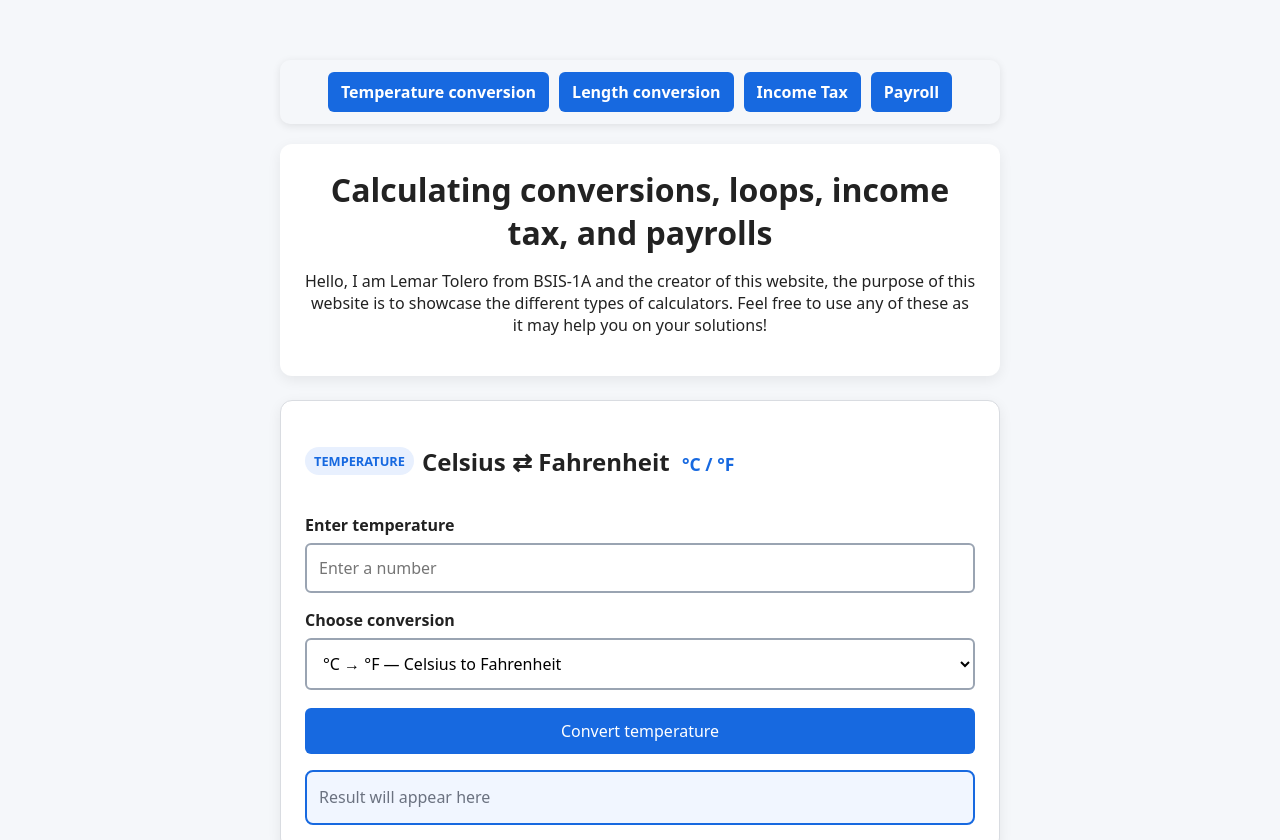
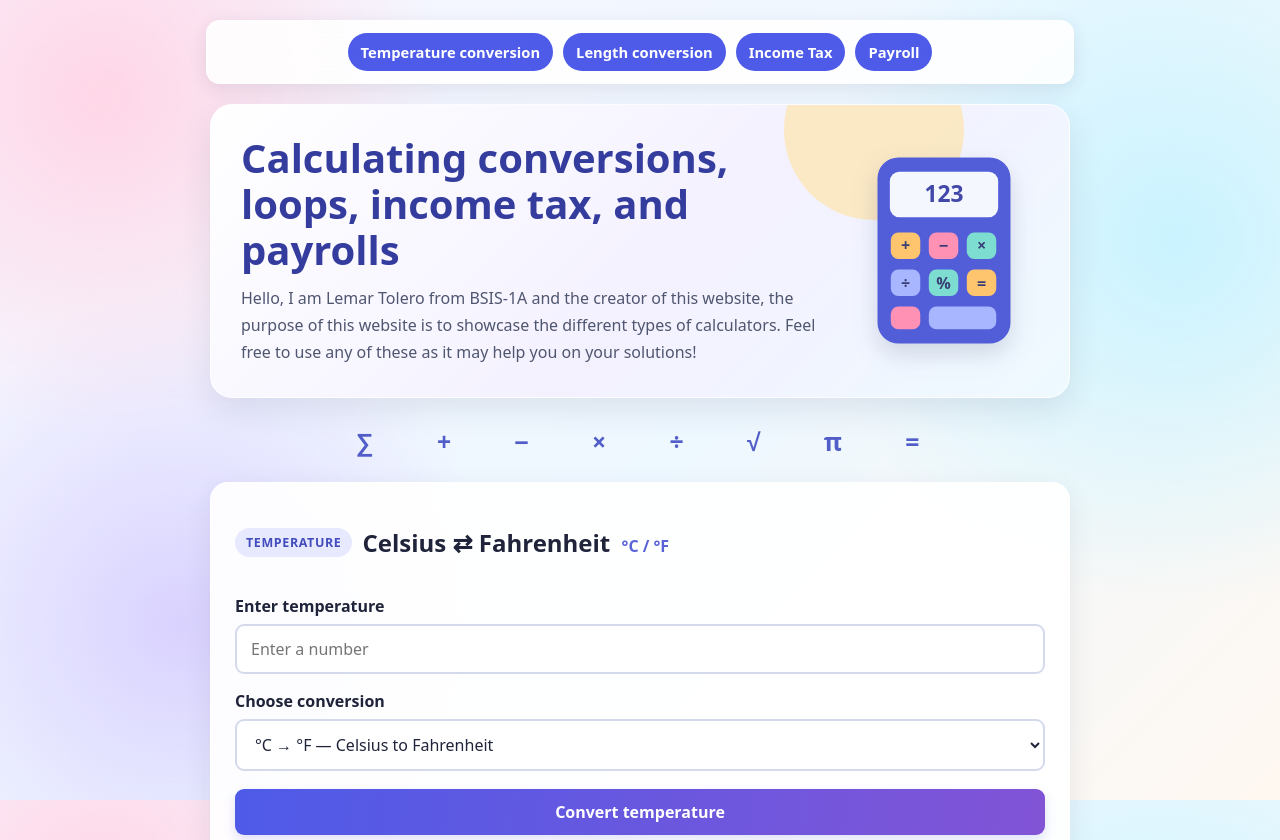
Before and after one commit to ltolero-arch/4-types-of-calculators, a plain HTML site: page index.html in a window 1280 px wide. Shown: the top 840 px of the page. Drawn offline with Linux system fonts and the light colour scheme.

Commit message:
Updated calculator

```diff
--- a/index.html
+++ b/index.html
@@ -3,7 +3,8 @@
 <head>
   <meta charset="UTF-8" />
   <meta name="viewport" content="width=device-width, initial-scale=1.0" />
-  <title>Calculators</title>
+  <meta name="theme-color" content="#eef2ff" />
+  <title>Calculators by Lemar Tolero</title>
 
   <style>
     * {
@@ -15,12 +16,17 @@
     }
 
     body {
-      max-width: 760px;
-      margin: 40px auto;
+      max-width: 900px;
+      margin: 0 auto;
       padding: 20px;
-      background: #f5f7fa;
-      color: #222;
+      color: #20243a;
       font-family: system-ui, sans-serif;
+      background:
+        radial-gradient(circle at 8% 12%, #ffd6e7 0, transparent 25%),
+        radial-gradient(circle at 92% 30%, #c9f3ff 0, transparent 28%),
+        radial-gradient(circle at 14% 78%, #d9d2ff 0, transparent 26%),
+        linear-gradient(135deg, #f8f6ff, #eef8ff 55%, #fff8f1);
+      background-attachment: fixed;
     }
 
     .shortcut-nav {
@@ -31,78 +37,140 @@
       flex-wrap: wrap;
       justify-content: center;
       gap: 10px;
-      margin-bottom: 20px;
+      margin: 0 -4px 20px;
       padding: 12px;
-      border-radius: 10px;
-      background: #f5f7fa;
-      box-shadow: 0 2px 8px #00000018;
+      border: 1px solid #ffffffc9;
+      border-radius: 14px;
+      background: #ffffffdf;
+      box-shadow: 0 5px 18px #2c31521c;
+      backdrop-filter: blur(12px);
     }
 
     .shortcut-nav a {
-      display: inline-block;
       padding: 9px 13px;
-      border-radius: 6px;
-      background: #1769e0;
+      border-radius: 999px;
+      background: #4e5be8;
       color: white;
-      font-weight: 600;
+      font-size: 0.92rem;
+      font-weight: 700;
       text-decoration: none;
+      transition: transform 160ms ease, background 160ms ease;
     }
 
     .shortcut-nav a:hover,
-    .shortcut-nav a:focus {
-      background: #0e4fae;
+    .shortcut-nav a:focus-visible {
+      background: #3442c5;
+      transform: translateY(-2px);
     }
 
     header {
-      margin-bottom: 24px;
-      padding: 24px;
-      border-radius: 12px;
-      background: white;
-      text-align: center;
-      box-shadow: 0 4px 14px #00000012;
+      position: relative;
+      display: grid;
+      grid-template-columns: minmax(0, 1fr) 190px;
+      align-items: center;
+      gap: 24px;
+      margin-bottom: 26px;
+      padding: 30px;
+      overflow: hidden;
+      border: 1px solid #ffffffd9;
+      border-radius: 22px;
+      background: linear-gradient(135deg, #fff, #f4f1ff 55%, #eefaff);
+      box-shadow: 0 12px 32px #31365b1c;
+    }
+
+    header::before {
+      position: absolute;
+      top: -65px;
+      right: 105px;
+      width: 180px;
+      height: 180px;
+      border-radius: 50%;
+      background: #ffe4a8aa;
+      content: "";
+    }
+
+    .intro {
+      position: relative;
+      z-index: 1;
     }
 
     header h1 {
-      margin: 0 0 10px;
+      margin: 0 0 12px;
+      color: #343c9d;
+      font-size: clamp(1.7rem, 4vw, 2.5rem);
+      line-height: 1.15;
+    }
+
+    header p {
+      margin: 0;
+      color: #4f5670;
+      line-height: 1.7;
+    }
+
+    .hero-art {
+      position: relative;
+      z-index: 1;
+      width: 100%;
+      max-width: 190px;
+      justify-self: center;
+      filter: drop-shadow(0 10px 12px #35406b2e);
+    }
+
+    .math-decoration {
+      margin: 0 0 24px;
+      color: #515dc8;
+      font-size: clamp(1.1rem, 3vw, 1.55rem);
+      font-weight: 800;
+      letter-spacing: 0.18em;
+      text-align: center;
+      word-spacing: 0.35em;
     }
 
     .calculator {
-      margin: 20px 0;
+      margin: 22px 0;
       padding: 24px;
-      border: 1px solid #d9dce1;
-      border-radius: 12px;
-      background: white;
-      box-shadow: 0 4px 14px #00000012;
-      scroll-margin-top: 90px;
+      scroll-margin-top: 100px;
+      border: 1px solid #ffffffd9;
+      border-radius: 18px;
+      background: #ffffffed;
+      box-shadow: 0 10px 28px #30345219;
+      transition: transform 180ms ease, box-shadow 180ms ease;
+    }
+
+    .calculator:hover {
+      transform: translateY(-2px);
+      box-shadow: 0 14px 32px #30345225;
     }
 
     .calculator-heading {
       display: flex;
       align-items: center;
       flex-wrap: wrap;
-      gap: 8px;
+      gap: 10px;
     }
 
     .category-badge {
       display: inline-block;
-      padding: 5px 9px;
+      padding: 6px 11px;
       border-radius: 999px;
-      background: #e8f0fe;
-      color: #1769e0;
-      font-size: 0.8rem;
-      font-weight: bold;
+      background: #e7e9ff;
+      color: #424cbd;
+      font-size: 0.78rem;
+      font-weight: 800;
+      letter-spacing: 0.05em;
     }
 
     .calculator-symbol {
-      margin-left: 6px;
-      color: #1769e0;
-      font-size: 1.1rem;
+      margin-left: 5px;
+      color: #5963d7;
+      font-size: 1rem;
+      white-space: nowrap;
     }
 
     label {
       display: block;
       margin-top: 16px;
-      font-weight: 600;
+      font-weight: 650;
     }
 
     input,
@@ -110,61 +178,122 @@
     button {
       width: 100%;
       margin-top: 7px;
-      padding: 12px;
-      border-radius: 6px;
+      padding: 12px 14px;
+      border-radius: 9px;
       font: inherit;
     }
 
     input,
     select {
-      border: 2px solid #9aa4b2;
-      background: white;
+      border: 2px solid #d5d9ec;
+      background: #fff;
+      color: #20243a;
     }
 
     input:focus,
     select:focus {
-      border-color: #1769e0;
-      outline: 2px solid #1769e055;
+      border-color: #6974ed;
+      outline: 3px solid #6974ed35;
     }
 
     button {
       margin-top: 18px;
       border: 0;
-      background: #1769e0;
+      background: linear-gradient(100deg, #4e5be8, #8254d6);
       color: white;
+      font-weight: 750;
       cursor: pointer;
+      box-shadow: 0 5px 12px #555bd32e;
+      transition: transform 150ms ease, filter 150ms ease;
     }
 
     button:hover {
-      background: #0e4fae;
+      filter: brightness(1.06);
+      transform: translateY(-1px);
+    }
+
+    button:focus-visible,
+    a:focus-visible {
+      outline: 3px solid #f4a340;
+      outline-offset: 3px;
     }
 
     .result-box {
       min-height: 48px;
       margin-top: 16px;
-      padding: 12px;
-      border: 2px solid #1769e0;
-      border-radius: 8px;
-      background: #f1f6ff;
-      font-weight: bold;
+      padding: 12px 14px;
+      border: 2px solid #aeb5ff;
+      border-radius: 10px;
+      background: linear-gradient(110deg, #f1f3ff, #effaff);
+      color: #30365e;
+      font-weight: 700;
       line-height: 1.7;
       overflow-wrap: anywhere;
     }
 
     .result-box.empty {
-      color: #6b7280;
-      font-weight: normal;
+      color: #737991;
+      font-weight: 500;
     }
 
     .result-box.error {
-      border-color: #b42318;
-      background: #fff2f0;
-      color: #b42318;
+      border-color: #e28b91;
+      background: #fff0f1;
+      color: #a22734;
     }
 
     .hint {
-      color: #555;
+      color: #5b6277;
       font-size: 0.95rem;
+      line-height: 1.6;
+    }
+
+    .loop-item {
+      margin-top: 22px;
+      padding-top: 4px;
+    }
+
+    @media (max-width: 620px) {
+      body {
+        padding: 12px;
+      }
+
+      header {
+        grid-template-columns: 1fr;
+        padding: 23px;
+        text-align: center;
+      }
+
+      .hero-art {
+        width: 145px;
+        grid-row: 1;
+      }
+
+      .shortcut-nav {
+        gap: 7px;
+        padding: 9px;
+      }
+
+      .shortcut-nav a {
+        padding: 8px 10px;
+        font-size: 0.82rem;
+      }
+
+      .calculator {
+        padding: 19px;
+      }
+    }
+
+    @media (prefers-reduced-motion: reduce) {
+      html {
+        scroll-behavior: auto;
+      }
+
+      *,
+      *::before,
+      *::after {
+        transition-duration: 0.01ms !important;
+      }
     }
   </style>
 </head>
@@ -178,6 +307,7 @@
   </nav>
 
   <header>
+    <div class="intro">
       <h1>Calculating conversions, loops, income tax, and payrolls</h1>
       <p>
         Hello, I am Lemar Tolero from BSIS-1A and the creator of this website,
@@ -185,7 +315,48 @@
         calculators. Feel free to use any of these as it may help you on your
         solutions!
       </p>
+    </div>
+
+    <svg
+      class="hero-art"
+      viewBox="0 0 200 220"
+      role="img"
+      aria-labelledby="calculator-image-title"
+      xmlns="http://www.w3.org/2000/svg"
+    >
+      <title id="calculator-image-title">Colorful calculator illustration</title>
+      <rect x="30" y="12" width="140" height="196" rx="22" fill="#525ED8" />
+      <rect x="43" y="27" width="114" height="48" rx="10" fill="#F5F7FF" />
+      <text x="100" y="59" text-anchor="middle" fill="#4148A9"
+        font-family="system-ui, sans-serif" font-size="24" font-weight="700">
+        123
+      </text>
+      <rect x="44" y="91" width="31" height="28" rx="8" fill="#FFC56E" />
+      <rect x="84" y="91" width="31" height="28" rx="8" fill="#FF91B5" />
+      <rect x="124" y="91" width="31" height="28" rx="8" fill="#7EDDD1" />
+      <rect x="44" y="130" width="31" height="28" rx="8" fill="#A8B5FF" />
+      <rect x="84" y="130" width="31" height="28" rx="8" fill="#7EDDD1" />
+      <rect x="124" y="130" width="31" height="28" rx="8" fill="#FFC56E" />
+      <rect x="44" y="169" width="31" height="24" rx="8" fill="#FF91B5" />
+      <rect x="84" y="169" width="71" height="24" rx="8" fill="#A8B5FF" />
+      <text x="59.5" y="111" text-anchor="middle" fill="#383D75"
+        font-family="system-ui, sans-serif" font-size="17" font-weight="700">+</text>
+      <text x="99.5" y="111" text-anchor="middle" fill="#383D75"
+        font-family="system-ui, sans-serif" font-size="17" font-weight="700">−</text>
+      <text x="139.5" y="111" text-anchor="middle" fill="#383D75"
+        font-family="system-ui, sans-serif" font-size="17" font-weight="700">×</text>
+      <text x="59.5" y="150" text-anchor="middle" fill="#383D75"
+        font-family="system-ui, sans-serif" font-size="17" font-weight="700">÷</text>
+      <text x="99.5" y="150" text-anchor="middle" fill="#383D75"
+        font-family="system-ui, sans-serif" font-size="17" font-weight="700">%</text>
+      <text x="139.5" y="150" text-anchor="middle" fill="#383D75"
+        font-family="system-ui, sans-serif" font-size="17" font-weight="700">=</text>
+    </svg>
   </header>
+
+  <div class="math-decoration" aria-hidden="true">
+    ∑ &nbsp; + &nbsp; − &nbsp; × &nbsp; ÷ &nbsp; √ &nbsp; π &nbsp; =
+  </div>
 
   <main>
     <section
@@ -219,18 +390,12 @@
         Convert temperature
       </button>
 
-      <div
-        id="temperatureResult"
-        class="result-box empty"
-        aria-live="polite"
-      >Result will appear here</div>
+      <div id="temperatureResult" class="result-box empty" aria-live="polite">
+        Result will appear here
+      </div>
     </section>
 
-    <section
-      id="length"
-      class="calculator"
-      aria-labelledby="length-heading"
-    >
+    <section id="length" class="calculator" aria-labelledby="length-heading">
       <div class="calculator-heading">
         <span class="category-badge">HEIGHT / LENGTH</span>
         <h2 id="length-heading">
@@ -256,11 +421,9 @@
 
       <button id="lengthButton" type="button">Convert length</button>
 
-      <div
-        id="lengthResult"
-        class="result-box empty"
-        aria-live="polite"
-      >Result will appear here</div>
+      <div id="lengthResult" class="result-box empty" aria-live="polite">
+        Result will appear here
+      </div>
     </section>
 
     <section
@@ -302,11 +465,9 @@
         Calculate income tax
       </button>
 
-      <div
-        id="incomeTaxResult"
-        class="result-box empty"
-        aria-live="polite"
-      >Result will appear here</div>
+      <div id="incomeTaxResult" class="result-box empty" aria-live="polite">
+        Result will appear here
+      </div>
     </section>
 
     <section class="calculator" aria-labelledby="loop-heading">
@@ -318,6 +479,7 @@
         </h2>
       </div>
 
+      <div class="loop-item">
         <h3>Factorial — while loop</h3>
         <label for="factorialNumber">Whole number from 0 to 170</label>
         <input
@@ -331,12 +493,12 @@
         <button id="factorialButton" type="button">
           Calculate factorial
         </button>
-      <div
-        id="factorialResult"
-        class="result-box empty"
-        aria-live="polite"
-      >Result will appear here</div>
+        <div id="factorialResult" class="result-box empty" aria-live="polite">
+          Result will appear here
+        </div>
+      </div>
 
+      <div class="loop-item">
         <h3>Sum — do...while loop</h3>
         <label for="sumNumbers">Numbers separated by commas</label>
         <input
@@ -345,12 +507,12 @@
           placeholder="Example: 5, 10, 15"
         />
         <button id="sumButton" type="button">Calculate sum</button>
-      <div
-        id="sumResult"
-        class="result-box empty"
-        aria-live="polite"
-      >Result will appear here</div>
+        <div id="sumResult" class="result-box empty" aria-live="polite">
+          Result will appear here
+        </div>
+      </div>
 
+      <div class="loop-item">
         <h3>Average — for loop</h3>
         <label for="averageNumbers">Numbers separated by commas</label>
         <input
@@ -359,18 +521,13 @@
           placeholder="Example: 5, 10, 15"
         />
         <button id="averageButton" type="button">Calculate average</button>
-      <div
-        id="averageResult"
-        class="result-box empty"
-        aria-live="polite"
-      >Result will appear here</div>
+        <div id="averageResult" class="result-box empty" aria-live="polite">
+          Result will appear here
+        </div>
+      </div>
     </section>
 
-    <section
-      id="payroll"
-      class="calculator"
-      aria-labelledby="payroll-heading"
-    >
+    <section id="payroll" class="calculator" aria-labelledby="payroll-heading">
       <div class="calculator-heading">
         <span class="category-badge">PAYROLL</span>
         <h2 id="payroll-heading">
@@ -419,15 +576,11 @@
         value="10"
       />
 
-      <button id="payrollButton" type="button">
-        Calculate payroll
-      </button>
+      <button id="payrollButton" type="button">Calculate payroll</button>
 
-      <div
-        id="payrollResult"
-        class="result-box empty"
-        aria-live="polite"
-      >Payroll result will appear here</div>
+      <div id="payrollResult" class="result-box empty" aria-live="polite">
+        Payroll result will appear here
+      </div>
     </section>
   </main>
 
@@ -452,9 +605,7 @@
         return null;
       }
 
-      const parts = text
-        .split(",")
-        .map((part) => part.trim());
+      const parts = text.split(",").map((part) => part.trim());
 
       if (parts.some((part) => part === "")) {
         return null;
@@ -469,15 +620,14 @@
       return numbers;
     }
 
+    // Temperature conversion
     document
       .querySelector("#temperatureButton")
       .addEventListener("click", () => {
-        const input =
-          document.querySelector("#temperatureValue").value;
+        const input = document.querySelector("#temperatureValue").value;
         const direction =
           document.querySelector("#temperatureDirection").value;
-        const result =
-          document.querySelector("#temperatureResult");
+        const result = document.querySelector("#temperatureResult");
 
         if (input === "") {
           showResult(result, "Enter a temperature.", true);
@@ -488,28 +638,21 @@
 
         if (direction === "cToF") {
           const answer = value * 9 / 5 + 32;
-          showResult(
-            result,
-            `${value} °C = ${answer.toFixed(2)} °F`
-          );
+          showResult(result, `${value} °C = ${answer.toFixed(2)} °F`);
         } else {
           const answer = (value - 32) * 5 / 9;
-          showResult(
-            result,
-            `${value} °F = ${answer.toFixed(2)} °C`
-          );
+          showResult(result, `${value} °F = ${answer.toFixed(2)} °C`);
         }
       });
 
+    // Length conversion
     document
       .querySelector("#lengthButton")
       .addEventListener("click", () => {
-        const input =
-          document.querySelector("#lengthValue").value;
+        const input = document.querySelector("#lengthValue").value;
         const direction =
           document.querySelector("#lengthDirection").value;
-        const result =
-          document.querySelector("#lengthResult");
+        const result = document.querySelector("#lengthResult");
 
         if (input === "") {
           showResult(result, "Enter a height or length.", true);
@@ -529,28 +672,20 @@
 
         if (direction === "mToFt") {
           const answer = value * 3.28084;
-          showResult(
-            result,
-            `${value} meters = ${answer.toFixed(2)} feet`
-          );
+          showResult(result, `${value} meters = ${answer.toFixed(2)} feet`);
         } else {
           const answer = value / 3.28084;
-          showResult(
-            result,
-            `${value} feet = ${answer.toFixed(2)} meters`
-          );
+          showResult(result, `${value} feet = ${answer.toFixed(2)} meters`);
         }
       });
 
+    // Income tax estimate
     document
       .querySelector("#incomeTaxButton")
       .addEventListener("click", () => {
-        const incomeText =
-          document.querySelector("#income").value;
-        const rateText =
-          document.querySelector("#incomeTaxRate").value;
-        const result =
-          document.querySelector("#incomeTaxResult");
+        const incomeText = document.querySelector("#income").value;
+        const rateText = document.querySelector("#incomeTaxRate").value;
+        const result = document.querySelector("#incomeTaxResult");
 
         if (incomeText === "" || rateText === "") {
           showResult(
@@ -583,35 +718,22 @@
         );
       });
 
+    // Factorial using a while loop
     document
       .querySelector("#factorialButton")
       .addEventListener("click", () => {
-        const input =
-          document.querySelector("#factorialNumber").value;
-        const result =
-          document.querySelector("#factorialResult");
+        const input = document.querySelector("#factorialNumber").value;
+        const result = document.querySelector("#factorialResult");
 
         if (input === "") {
-          showResult(
-            result,
-            "Enter a whole number from 0 to 170.",
-            true
-          );
+          showResult(result, "Enter a whole number from 0 to 170.", true);
           return;
         }
 
         const number = Number(input);
 
-        if (
-          !Number.isInteger(number) ||
-          number < 0 ||
-          number > 170
-        ) {
-          showResult(
-            result,
-            "Enter a whole number from 0 to 170.",
-            true
-          );
+        if (!Number.isInteger(number) || number < 0 || number > 170) {
+          showResult(result, "Enter a whole number from 0 to 170.", true);
           return;
         }
 
@@ -626,13 +748,12 @@
         showResult(result, `${number}! = ${factorial}`);
       });
 
+    // Sum using a do...while loop
     document
       .querySelector("#sumButton")
       .addEventListener("click", () => {
-        const input =
-          document.querySelector("#sumNumbers").value;
-        const result =
-          document.querySelector("#sumResult");
+        const input = document.querySelector("#sumNumbers").value;
+        const result = document.querySelector("#sumResult");
         const numbers = parseNumberList(input);
 
         if (!numbers) {
@@ -655,13 +776,12 @@
         showResult(result, `Sum: ${sum}`);
       });
 
+    // Average using a for loop
     document
       .querySelector("#averageButton")
       .addEventListener("click", () => {
-        const input =
-          document.querySelector("#averageNumbers").value;
-        const result =
-          document.querySelector("#averageResult");
+        const input = document.querySelector("#averageNumbers").value;
+        const result = document.querySelector("#averageResult");
         const numbers = parseNumberList(input);
 
         if (!numbers) {
@@ -675,20 +795,14 @@
 
         let sum = 0;
 
-        for (
-          let index = 0;
-          index < numbers.length;
-          index++
-        ) {
+        for (let index = 0; index < numbers.length; index++) {
           sum += numbers[index];
         }
 
-        showResult(
-          result,
-          `Average: ${(sum / numbers.length).toFixed(2)}`
-        );
+        showResult(result, `Average: ${(sum / numbers.length).toFixed(2)}`);
       });
 
+    // Simple payroll
     document
       .querySelector("#payrollButton")
       .addEventListener("click", () => {
@@ -700,8 +814,7 @@
           document.querySelector("#hoursWorked").value;
         const deductionRateText =
           document.querySelector("#deductionRate").value;
-        const result =
-          document.querySelector("#payrollResult");
+        const result = document.querySelector("#payrollResult");
 
         if (
           employeeName === "" ||
@@ -709,18 +822,13 @@
           hoursWorkedText === "" ||
           deductionRateText === ""
         ) {
-          showResult(
-            result,
-            "Complete all payroll fields.",
-            true
-          );
+          showResult(result, "Complete all payroll fields.", true);
           return;
         }
 
         const hourlyRate = Number(hourlyRateText);
         const hoursWorked = Number(hoursWorkedText);
-        const deductionRate =
-          Number(deductionRateText);
+        const deductionRate = Number(deductionRateText);
 
         if (
           !Number.isFinite(hourlyRate) ||
@@ -739,20 +847,13 @@
           return;
         }
 
-        const regularHours =
-          Math.min(hoursWorked, 40);
-        const overtimeHours =
-          Math.max(hoursWorked - 40, 0);
-        const regularPay =
-          regularHours * hourlyRate;
-        const overtimePay =
-          overtimeHours * hourlyRate * 1.5;
-        const grossPay =
-          regularPay + overtimePay;
-        const deductions =
-          grossPay * deductionRate / 100;
-        const takeHomePay =
-          grossPay - deductions;
+        const regularHours = Math.min(hoursWorked, 40);
+        const overtimeHours = Math.max(hoursWorked - 40, 0);
+        const regularPay = regularHours * hourlyRate;
+        const overtimePay = overtimeHours * hourlyRate * 1.5;
+        const grossPay = regularPay + overtimePay;
+        const deductions = grossPay * deductionRate / 100;
+        const takeHomePay = grossPay - deductions;
 
         showResult(
           result,
@@ -760,8 +861,7 @@
           `Regular pay: ${formatCurrency(regularPay)} | ` +
           `Overtime pay: ${formatCurrency(overtimePay)} | ` +
           `Gross pay: ${formatCurrency(grossPay)} | ` +
-          `Deductions (${deductionRate}%): ` +
-          `${formatCurrency(deductions)} | ` +
+          `Deductions (${deductionRate}%): ${formatCurrency(deductions)} | ` +
           `Take-home pay: ${formatCurrency(takeHomePay)}`
         );
       });
```
Lines whose indentation alone changed are shown as unchanged.
